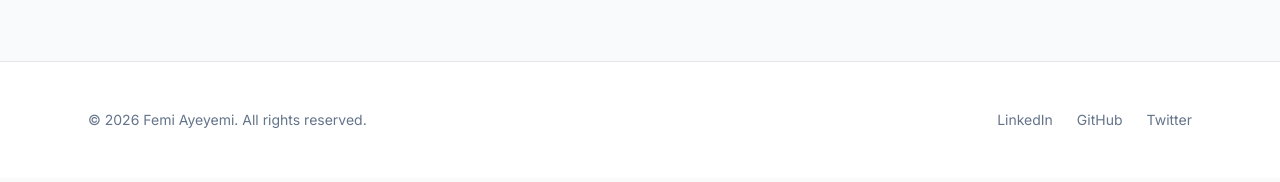
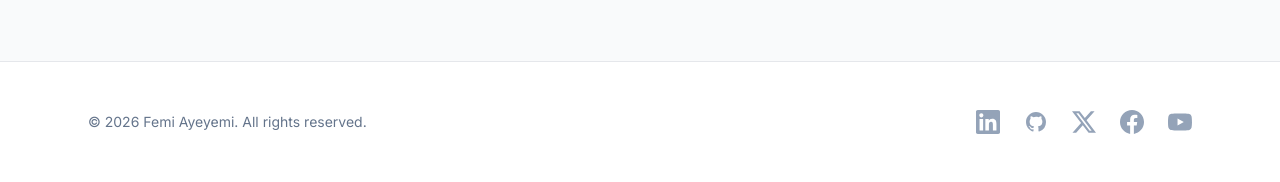
Before and after one commit to ayeyoluwafemi/faymol, a Django app: page / in a window 1280 px wide. Shown: the part 1423-1605 px from the top of the page. Before the commit the page ends 1551 px from the top, so only its background shows below. Run offline with Django 5.2, Linux system fonts and the light colour scheme; data that the repository does not hold is empty; some libraries are stand-ins or nearby versions.

```diff
--- a/portfolio/templates/portfolio/base.html
+++ b/portfolio/templates/portfolio/base.html
@@ -34,13 +34,35 @@
         {% block content %}{% endblock %}
     </main>
 
-    <footer class="border-t border-gray-200 bg-white">
+   <footer class="border-t border-gray-200 bg-white">
         <div class="max-w-6xl mx-auto px-6 py-12 flex flex-col md:flex-row items-center justify-between text-sm text-slate-500">
             <p>&copy; {% now "Y" %} Femi Ayeyemi. All rights reserved.</p>
-            <div class="flex gap-6 mt-4 md:mt-0">
-                <a href="https://linkedin.com/in/ayeyoluwafemi" class="hover:text-slate-900 transition">LinkedIn</a>
-                <a href="https://github.com/ayeyoluwafemi" class="hover:text-slate-900 transition">GitHub</a>
-                <a href="https://twitter.com/femi_ayeyemi" class="hover:text-slate-900 transition">Twitter</a>
+
+            <div class="flex flex-wrap gap-6 mt-6 md:mt-0">
+                <a href="#" target="_blank" rel="noopener noreferrer" class="text-slate-400 hover:text-[#0a66c2] transition-colors">
+                    <span class="sr-only">LinkedIn</span>
+                    <svg class="w-6 h-6" fill="currentColor" viewBox="0 0 24 24"><path d="M20.447 20.452h-3.554v-5.569c0-1.328-.027-3.037-1.852-3.037-1.853 0-2.136 1.445-2.136 2.939v5.667H9.351V9h3.414v1.561h.046c.477-.9 1.637-1.85 3.37-1.85 3.601 0 4.267 2.37 4.267 5.455v6.286zM5.337 7.433c-1.144 0-2.063-.926-2.063-2.065 0-1.138.92-2.063 2.063-2.063 1.14 0 2.064.925 2.064 2.063 0 1.139-.925 2.065-2.064 2.065zm1.782 13.019H3.555V9h3.564v11.452zM22.225 0H1.771C.792 0 0 .774 0 1.729v20.542C0 23.227.792 24 1.771 24h20.451C23.2 24 24 23.227 24 22.271V1.729C24 .774 23.2 0 22.222 0h.003z"/></svg>
+                </a>
+
+                <a href="#" target="_blank" rel="noopener noreferrer" class="text-slate-400 hover:text-slate-900 transition-colors">
+                    <span class="sr-only">GitHub</span>
+                    <svg class="w-6 h-6" fill="currentColor" viewBox="0 0 24 24"><path fill-rule="evenodd" d="M12 2C6.477 2 2 6.484 2 12.017c0 4.425 2.865 8.18 6.839 9.504.5.092.682-.217.682-.483 0-.237-.008-.868-.013-1.703-2.782.605-3.369-1.343-3.369-1.343-.454-1.158-1.11-1.466-1.11-1.466-.908-.62.069-.608.069-.608 1.003.07 1.531 1.032 1.531 1.032.892 1.53 2.341 1.088 2.91.832.092-.647.35-1.088.636-1.338-2.22-.253-4.555-1.113-4.555-4.951 0-1.093.39-1.988 1.029-2.688-.103-.253-.446-1.272.098-2.65 0 0 .84-.27 2.75 1.026A9.564 9.564 0 0112 6.844c.85.004 1.705.115 2.504.337 1.909-1.296 2.747-1.027 2.747-1.027.546 1.379.202 2.398.1 2.651.64.7 1.028 1.595 1.028 2.688 0 3.848-2.339 4.695-4.566 4.943.359.309.678.92.678 1.855 0 1.338-.012 2.419-.012 2.747 0 .268.18.58.688.482A10.019 10.019 0 0022 12.017C22 6.484 17.522 2 12 2z" clip-rule="evenodd"></path></svg>
+                </a>
+
+                <a href="#" target="_blank" rel="noopener noreferrer" class="text-slate-400 hover:text-slate-900 transition-colors">
+                    <span class="sr-only">Twitter</span>
+                    <svg class="w-6 h-6" fill="currentColor" viewBox="0 0 24 24"><path d="M18.901 1.153h3.68l-8.04 9.19L24 22.846h-7.406l-5.8-7.584-6.638 7.584H.474l8.6-9.83L0 1.154h7.594l5.243 6.932ZM17.61 20.644h2.039L6.486 3.24H4.298Z"/></svg>
+                </a>
+
+                <a href="#" target="_blank" rel="noopener noreferrer" class="text-slate-400 hover:text-[#1877F2] transition-colors">
+                    <span class="sr-only">Facebook</span>
+                    <svg class="w-6 h-6" fill="currentColor" viewBox="0 0 24 24"><path d="M24 12.073c0-6.627-5.373-12-12-12s-12 5.373-12 12c0 5.99 4.388 10.954 10.125 11.854v-8.385H7.078v-3.469h3.047V9.43c0-3.007 1.792-4.669 4.533-4.669 1.312 0 2.686.235 2.686.235v2.953H15.83c-1.491 0-1.956.925-1.956 1.874v2.25h3.328l-.532 3.469h-2.796v8.385C19.612 23.027 24 18.062 24 12.073z"/></svg>
+                </a>
+
+                <a href="#" target="_blank" rel="noopener noreferrer" class="text-slate-400 hover:text-[#FF0000] transition-colors">
+                    <span class="sr-only">YouTube</span>
+                    <svg class="w-6 h-6" fill="currentColor" viewBox="0 0 24 24"><path d="M23.498 6.186a3.016 3.016 0 0 0-2.122-2.136C19.505 3.545 12 3.545 12 3.545s-7.505 0-9.377.505A3.017 3.017 0 0 0 .502 6.186C0 8.07 0 12 0 12s0 3.93.502 5.814a3.016 3.016 0 0 0 2.122 2.136c1.871.505 9.376.505 9.376.505s7.505 0 9.377-.505a3.015 3.015 0 0 0 2.122-2.136C24 15.93 24 12 24 12s0-3.93-.502-5.814zM9.545 15.568V8.432L15.818 12l-6.273 3.568z"/></svg>
+                </a>
             </div>
         </div>
     </footer>
```
